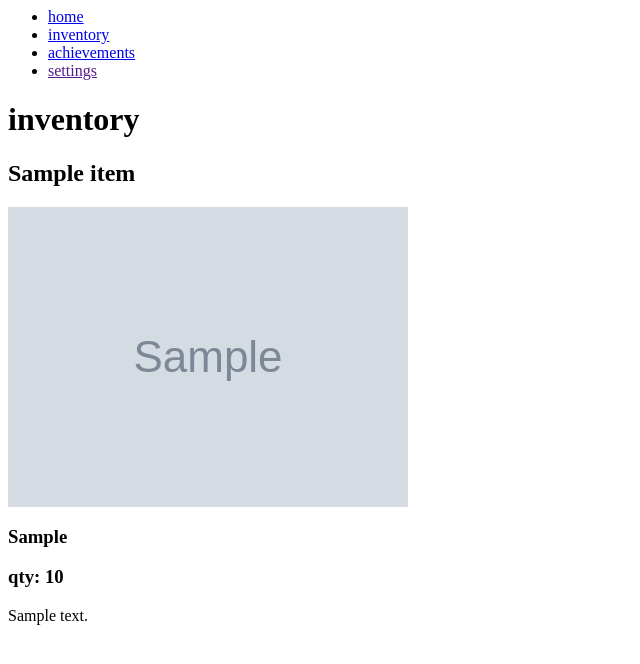
After one commit to kennajw/cs412-django, a Django app: page /rpg/inventory/1/ in a window 1280 px wide. The commit adds this page. Shown: the top 664 px of the page, without its empty margins (0-640 px from the left). Run offline with Django 4.2, Linux system fonts and the light colour scheme; a user stored in the database is signed in; tables that the repository leaves empty hold one stand-in row (values such as "Sample post"); grey boxes marked "Sample" are stand-in pictures.

Commit message:
worked on home detail view as well as inventory and achievement list views

```diff
--- a/mini_fb/templates/mini_fb/base.html
+++ b/mini_fb/templates/mini_fb/base.html
@@ -25,7 +25,7 @@
             <!-- display user that is logged in and link to profile -->
             {% if request.user.is_authenticated %}
                 {{request.user}} is logged in <br>
-                <a href="{% url 'show_profile' user.profile.pk %}">click here for your profile!</a>
+
             <!-- not logged in text -->
             {% else %}
                 not logged in
--- a/rpg/models.py
+++ b/rpg/models.py
@@ -22,14 +22,30 @@ class Character(models.Model):
     def __str__(self):
         return f'{self.name}'
 
-    def get_characters(self):
-        ''' get the characters associated with a user '''
+    def get_total_exp(self):
+        ''' return the total exp needed before leveling up '''
 
-        # use the ORM to filter the characters associated with that user
-        characters = Character.objects.filter(user=self.request.user)
+        # get current level
+        level = self.level
+        # calculate total exp need
+        exp_needed = level * 100
 
-        # return the queryset of characters
-        return characters
+        #return exp needed
+        return exp_needed
+
+    def get_inventory(self):
+        ''' return a QuerySet of all inventory items for this character '''
+
+        # use the ORM to retrieve comments for which the FK is this article
+        items = Inventory.objects.filter(char=self)
+        return items
+
+    def get_achievements(self):
+        ''' return a QuerySet of all achievements for this character '''
+
+        # use the ORM to retrieve comments for which the FK is this article
+        achievements = Achievement.objects.filter(char=self)
+        return achievements
 
 class Item(models.Model):
     ''' encapsulate the items of a user in the rpg '''
--- a/rpg/templates/rpg/base.html
+++ b/rpg/templates/rpg/base.html
@@ -8,10 +8,12 @@
         <link rel="stylesheet" href="">
     </head>
     <body>
+        <!-- nav bar for the top of the page -->
         <nav>
             <ul>
-                <li><a href="{% url 'home' %}">home</a></li>
-                <li><a href="">inventory</a></li>
+                <li><a href="{% url 'gamehome' character.pk %}">home</a></li>
+                <li><a href="{% url 'inventory' character.pk %}">inventory</a></li>
+                <li><a href="{% url 'achievements' character.pk %}">achievements</a></li>
                 <li><a href="">settings</a></li>
             </ul>
         </nav>
--- a/rpg/templates/rpg/create_account.html
+++ b/rpg/templates/rpg/create_account.html
@@ -7,7 +7,9 @@
         <form method="POST">
             <!-- talk about CSRF -->
             {% csrf_token %}
+            <!-- form to create a new character and account-->
             <div class="form">
+                <!-- create new character fields -->
                 <div>
                     <label for="first_name">character name: </label>
                     {{form.name}}
@@ -34,7 +36,7 @@
                     {{user_form.password2}}
                 </div>
             </div>
-
+            <!-- submit details about character and user account (form valid will take care of the rest) -->
             <button type="submit">create character and account!</button>
         </form>
     </body>
--- a/rpg/templates/rpg/create_character.html
+++ b/rpg/templates/rpg/create_character.html
@@ -7,18 +7,20 @@
         <form method="POST">
             <!-- talk about CSRF -->
             {% csrf_token %}
+            <!-- form to create a new character -->
             <div class="form">
+                <!-- text input for character name -->
                 <div>
                     <label for="first_name">character name: </label>
                     {{form.name}}
                 </div>
-
+                <!-- file input for character image -->
                 <div>
                     <label for="id_image">image:</label>
                     <input type="file" name="file" multiple>
                 </div>
             </div>
-
+            <!-- submit button to send to the db (and fill in the other fields in form_valid) -->
             <button type="submit">create character!</button>
         </form>
     </body>
--- /dev/null
+++ b/rpg/templates/rpg/inventory.html
@@ -0,0 +1,28 @@
+<!-- rpg/templates/rpg/inventory.html -->
+
+<!-- extend the base we created -->
+{% extends 'rpg/base.html' %}
+
+<!-- begin inventory list page content -->
+{% block content %}
+
+    <!-- title -->
+    <h1>inventory</h1>
+
+    <!-- iterate through all the inventory item objects of all characters -->
+    {% for item in character.get_inventory %}
+        <!-- item card -->
+        <div class="item-card">
+            <div>
+                <h2>{{item.itm.name}}</h2>
+                <img src="{{item.itm.img.url}}" alt="image of {{item.itm.name}}">
+            </div>
+            <div>
+                <h3>{{item.itm.type}}</h3>
+                <h3>qty: {{item.quantity}}</h3>
+            </div>
+            <p>{{item.itm.description}}</p>
+        </div>
+    {% endfor %}
+
+{% endblock %}
--- a/rpg/templates/rpg/login.html
+++ b/rpg/templates/rpg/login.html
@@ -11,7 +11,9 @@
             {% csrf_token %}
             {{form}}
 
+            <!-- login functionality -->
             <input type="submit" name="submit" value="login">
+            <!-- reroute coniditional -->
             {% if request.GET.next %}
                 <input type="hidden" name="next" value="{{request.GET.next}}">
             {% else %}
--- a/rpg/templates/rpg/menu.html
+++ b/rpg/templates/rpg/menu.html
@@ -7,6 +7,7 @@
         <link rel="stylesheet" href="">
     </head>
     <body>
+        <!-- initial page featuring the title and play game -->
         <div class="menu-button">
             <a href="{% url 'menu' %}">
                 <h2>play game</h2>
--- a/rpg/templates/rpg/new_options.html
+++ b/rpg/templates/rpg/new_options.html
@@ -7,12 +7,15 @@
         <link rel="stylesheet" href="">
     </head>
     <body>
+        <!-- container for buttons -->
         <div class="button-container-col">
+            <!-- create new character button -->
             <div class="menu-button">
                 <a href="{% url 'create_character' %}">
                     <h2>new character</h2>
                 </a>
             </div>
+            <!-- pick a pre-existing character -->
             <div class="menu-button">
                 <a href="{% url 'character_list' %}">
                     <h2>continue...</h2>
--- a/rpg/urls.py
+++ b/rpg/urls.py
@@ -16,5 +16,7 @@ urlpatterns = [
     path(r'create_character/', views.CreateCharacterView.as_view(), name='create_character'),
     path(r'new_game/', views.NewOptionsView.as_view(), name='new_options'),
     path(r'characters/', views.CharactersView.as_view(), name='character_list'),
-    path(r'home/<int:pk>/', views.HomeView.as_view(), name='home'),
+    path(r'gamehome/<int:pk>/', views.HomeView.as_view(), name='gamehome'),
+    path(r'inventory/<int:pk>/', views.InventoryView.as_view(), name='inventory'),
+    path(r'achievements/<int:pk>', views.AchievementsView.as_view(), name='achievements'),
 ]
--- a/rpg/views.py
+++ b/rpg/views.py
@@ -71,7 +71,7 @@ class CreateAccountView(CreateView):
         character.save()
 
         # return super class
-        return super().form_valid(form)
+        return redirect('gamehome', pk=character.pk)
 
 class CreateCharacterView(LoginRequiredMixin, CreateView):
     ''' a view to create a new character and save it to the database '''
@@ -100,18 +100,50 @@ class CreateCharacterView(LoginRequiredMixin, CreateView):
         character.save()
 
         # return super class
-        return super().form_valid(form)
+        return redirect('gamehome', pk=character.pk)
 
 class CharactersView(LoginRequiredMixin, ListView):
     ''' show the list of characters associated with a user '''
 
     model = Character
-    template_name = 'character_list.html'
+    template_name = 'rpg/character_list.html'
     context_object_name = 'characters'
 
 class HomeView(LoginRequiredMixin, DetailView):
     ''' show the home hub page for the game for a specific chosen character '''
 
     model = Character
-    template_name = 'home.html'
+    template_name = 'rpg/home.html'
     context_object_name = 'character'
+
+class InventoryView(LoginRequiredMixin, ListView):
+    ''' show the list of inventory items that your character has '''
+
+    model = Inventory
+    template_name = 'rpg/inventory.html'
+    context_object_name = 'inventory'
+
+    def get_context_data(self, **kwargs: Any) -> dict[str, Any]:
+        ''' build the dict of context data for this view '''
+
+        context = super().get_context_data(**kwargs)
+        pk = self.kwargs['pk']
+        character = Character.objects.get(pk=pk)
+        context['character'] = character
+        return context
+
+class AchievementsView(LoginRequiredMixin, ListView):
+    ''' show the list of achievements that your character has completed '''
+
+    model = Achievement
+    template_name = 'rpg/achievements.html'
+    context_object_name = 'achievement'
+
+    def get_context_data(self, **kwargs: Any) -> dict[str, Any]:
+        ''' build the dict of context data for this view '''
+
+        context = super().get_context_data(**kwargs)
+        pk = self.kwargs['pk']
+        character = Character.objects.get(pk=pk)
+        context['character'] = character
+        return context
```
Also changed, not shown: rpg/templates/rpg/achievements.html (added, +22 -0 lines), rpg/templates/rpg/character_list.html (+5 -2 lines), rpg/templates/rpg/home.html (+25 -1 lines), rpg/templates/rpg/menu_options.html (+9 -5 lines).
